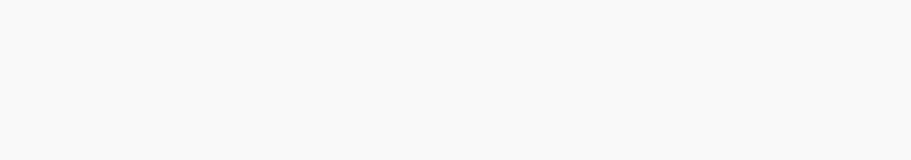
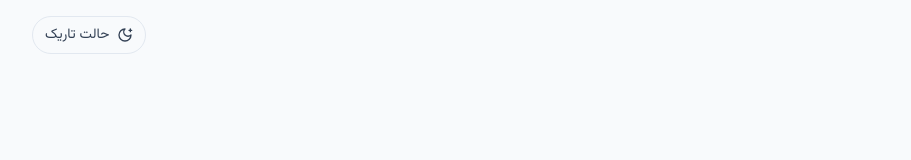
Before and after one commit to AmirHosseinAminiDev/hipoo-admin, a React (Vite) app: page /admin/login in a window 1280 px wide. Shown: the top 160 px of the page, without its empty margins (57-968 px from the left). Built offline with nearby package versions, Linux system fonts and the light colour scheme.

Commit message:
Fix login validation and theme toggle

```diff
--- a/src/index.css
+++ b/src/index.css
@@ -1,4 +1,4 @@
-@import "@fontsource/vazirmatn/variable.css";
+@import "@fontsource/vazirmatn/index.css";
 @import "@fontsource/vazirmatn/700.css";
 @tailwind base;
 @tailwind components;
--- a/src/pages/auth/Login.jsx
+++ b/src/pages/auth/Login.jsx
@@ -3,17 +3,22 @@ import { useForm } from 'react-hook-form';
 import { zodResolver } from '@hookform/resolvers/zod';
 import { z } from 'zod';
 import { useNavigate, useLocation } from 'react-router-dom';
-import { LogIn } from 'lucide-react';
+import { LogIn, MoonStar, SunMedium } from 'lucide-react';
 import toast from 'react-hot-toast';
 import Input from '../../ui/Input';
 import Button from '../../ui/Button';
 import { mockUsers } from '../../data/mockData';
 import { useAuthStore } from '../../store/authStore';
 import { rolesConfig } from '../../utils/roles';
+import { useThemeStore } from '../../store/themeStore';
 
 const schema = z.object({
-  username: z.string().min(3, 'نام کاربری الزامی است'),
-  password: z.string().min(4, 'رمز عبور حداقل ۴ کاراکتر')
+  username: z
+    .string({ required_error: 'نام کاربری الزامی است', invalid_type_error: 'نام کاربری معتبر نیست' })
+    .min(3, 'نام کاربری باید حداقل ۳ کاراکتر باشد'),
+  password: z
+    .string({ required_error: 'رمز عبور الزامی است', invalid_type_error: 'رمز عبور معتبر نیست' })
+    .min(4, 'رمز عبور باید حداقل ۴ کاراکتر باشد')
 });
 
 export default function Login() {
@@ -30,6 +35,7 @@ export default function Login() {
   } = useForm({ resolver: zodResolver(schema) });
 
   const locked = useMemo(() => lockUntil && lockUntil > Date.now(), [lockUntil]);
+  const { theme, toggleTheme } = useThemeStore();
 
   useEffect(() => {
     if (token && role) {
@@ -63,6 +69,23 @@ export default function Login() {
 
   return (
     <div className="min-h-screen flex items-center justify-center bg-slate-50 dark:bg-dark px-4">
+      <div className="absolute top-4 left-4">
+        <button
+          onClick={toggleTheme}
+          className="flex items-center gap-2 rounded-full border border-slate-200 dark:border-slate-700 px-3 py-2 text-sm text-slate-700 dark:text-slate-100 hover:bg-slate-100 dark:hover:bg-slate-800"
+          aria-label="تغییر حالت نمایش"
+        >
+          {theme === 'dark' ? (
+            <>
+              <SunMedium className="w-4 h-4" /> حالت روشن
+            </>
+          ) : (
+            <>
+              <MoonStar className="w-4 h-4" /> حالت تاریک
+            </>
+          )}
+        </button>
+      </div>
       <div className="w-full max-w-md card p-8">
         <div className="text-center mb-6">
           <p className="text-2xl font-extrabold text-primary">ورود به پنل ادمین</p>
--- a/src/routes/index.jsx
+++ b/src/routes/index.jsx
@@ -15,6 +15,7 @@ import Notifications from '../pages/settings/Notifications';
 export default function AppRoutes() {
   return (
     <Routes>
+      <Route path="/" element={<Navigate to="/admin/login" replace />} />
       <Route path="/admin/login" element={<Login />} />
       <Route element={<ProtectedRoute allowedRoles={[ 'admin', 'receptionist', 'finance', 'trainer' ]} />}>
         <Route path="/admin" element={<AdminLayout />}>
@@ -84,7 +85,7 @@ export default function AppRoutes() {
           />
         </Route>
       </Route>
-      <Route path="*" element={<Navigate to="/admin" replace />} />
+      <Route path="*" element={<Navigate to="/admin/login" replace />} />
     </Routes>
   );
 }
--- a/src/ui/Input.jsx
+++ b/src/ui/Input.jsx
@@ -1,10 +1,12 @@
 import clsx from 'clsx';
+import { forwardRef } from 'react';
 
-export default function Input({ label, helper, className, ...props }) {
+const Input = forwardRef(function Input({ label, helper, className, ...props }, ref) {
   return (
     <label className="flex flex-col gap-1 text-sm text-slate-700 dark:text-slate-200">
       {label && <span className="font-medium">{label}</span>}
       <input
+        ref={ref}
         className={clsx(
           'w-full rounded-lg border border-slate-200 dark:border-slate-700 bg-white dark:bg-slate-900 px-3 py-2 text-sm focus:outline-none focus:ring-2 focus:ring-primary/70',
           className
@@ -14,4 +16,6 @@ export default function Input({ label, helper, className, ...props }) {
       {helper && <span className="text-xs text-slate-500">{helper}</span>}
     </label>
   );
-}
+});
+
+export default Input;
```
